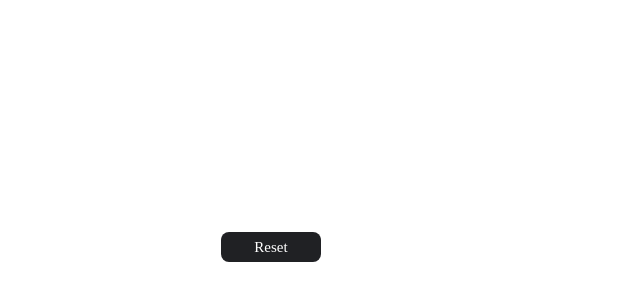
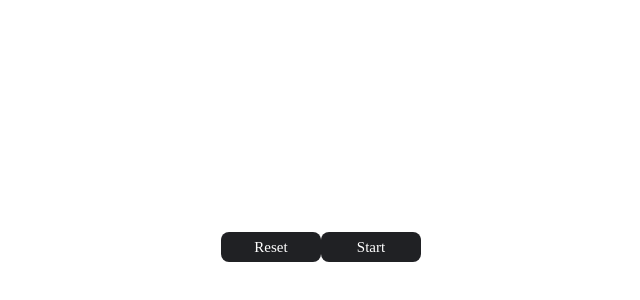
Before and after one commit to Deepti455/React-Assignment---Move-ball-in-all-directions, a React app: page / in a window 1280 px wide. Shown: the part 18-318 px from the top of the page, without its empty margins (103-743 px from the left). Built offline with nearby package versions, Linux system fonts and the light colour scheme.

Commit message:
complete code

```diff
--- a/src/components/App.js
+++ b/src/components/App.js
@@ -1,23 +1,75 @@
-import React, { Component, useState } from "react";
+import React, { Component, useState, useEffect } from "react";
 import "../styles/App.css";
 
 const App = () => {
   const [renderBall, setRenderBall] = useState(false);
-  const [x, setX] = useState(0);
-  const [y, setY] = useState(0);
-  const [ballPosition,setBallPosition] = useState({
+  let [x, setX] = useState(0);
+  let [y, setY] = useState(0);
+  let [ballPosition,setBallPosition] = useState({
     left: "0px",
     top: "0px",
   });
-  const reset = () => {};
-  const renderChoice = () => {};
+  const reset = () => {
+    setRenderBall(false),
+    setX(0),
+    setY(0),
+    setBallPosition({
+      left : "0px",
+      top : "0px",
+    })
+  };
+  const renderChoice = () => {setRenderBall(true)};
 
+  const moveBall = (evt) => {
+    if(renderBall===true){
+      if(evt.key === "ArrowUp"){
+        y-=5;
+        setY(y);
+        setBallPosition({
+          ...ballPosition,
+          top: y+"px",
+          left: x+"px"});
+      }else if(evt.key === "ArrowDown"){
+        y+=5;
+        setY(y);
+        setBallPosition({
+          ...ballPosition,
+          top: y+"px",
+          left: x+"px"});
+      }else if(evt.key === "ArrowLeft"){
+        x-=5;
+        setX(x);
+        setBallPosition({
+          ...ballPosition,
+          top: y+"px",
+          left: x+"px"});
+      }else if(evt.key === "ArrowRight"){
+        x+=5;
+        setX(x);
+        setBallPosition({
+          ...ballPosition,
+          top: y+"px",
+          left: x+"px"});
+      }
+    }
+  }
+
+  useEffect(() => {
+    window.addEventListener('keydown', moveBall);
+
+    return () => {
+      window.removeEventListener('keydown', moveBall);
+    };
+  });
+  // addEventListener('keydown', moveBall)
   return (
     <div className="playground">
+
       <button onClick={reset} className="reset">
         Reset
       </button>
-      {renderChoice()}
+      {/* {renderChoice()} */}
+      {renderBall? <div className="ball" style={ballPosition}></div> : <button className="start" onClick={renderChoice}>Start</button>}
     </div>
   );
 };
--- a/src/styles/App.css
+++ b/src/styles/App.css
@@ -37,10 +37,23 @@ body html .root {
 
 
 }
+.start{
+	font-family: "Fredoka One", cursive;
+
+	  background-color: #202124;
+  color: white;
+  height: 30px;
+  font-size: 15px;
+  border-radius:8px;
+  border: none;
+  width: 100px;
+
+
+}
 .ball{
     background-color: black;
     box-shadow: 0 10px 10px -6px;
-    position: relative;
+    position: absolute;
     right: 0px;
     height: 50px;
     width: 50px;
```
